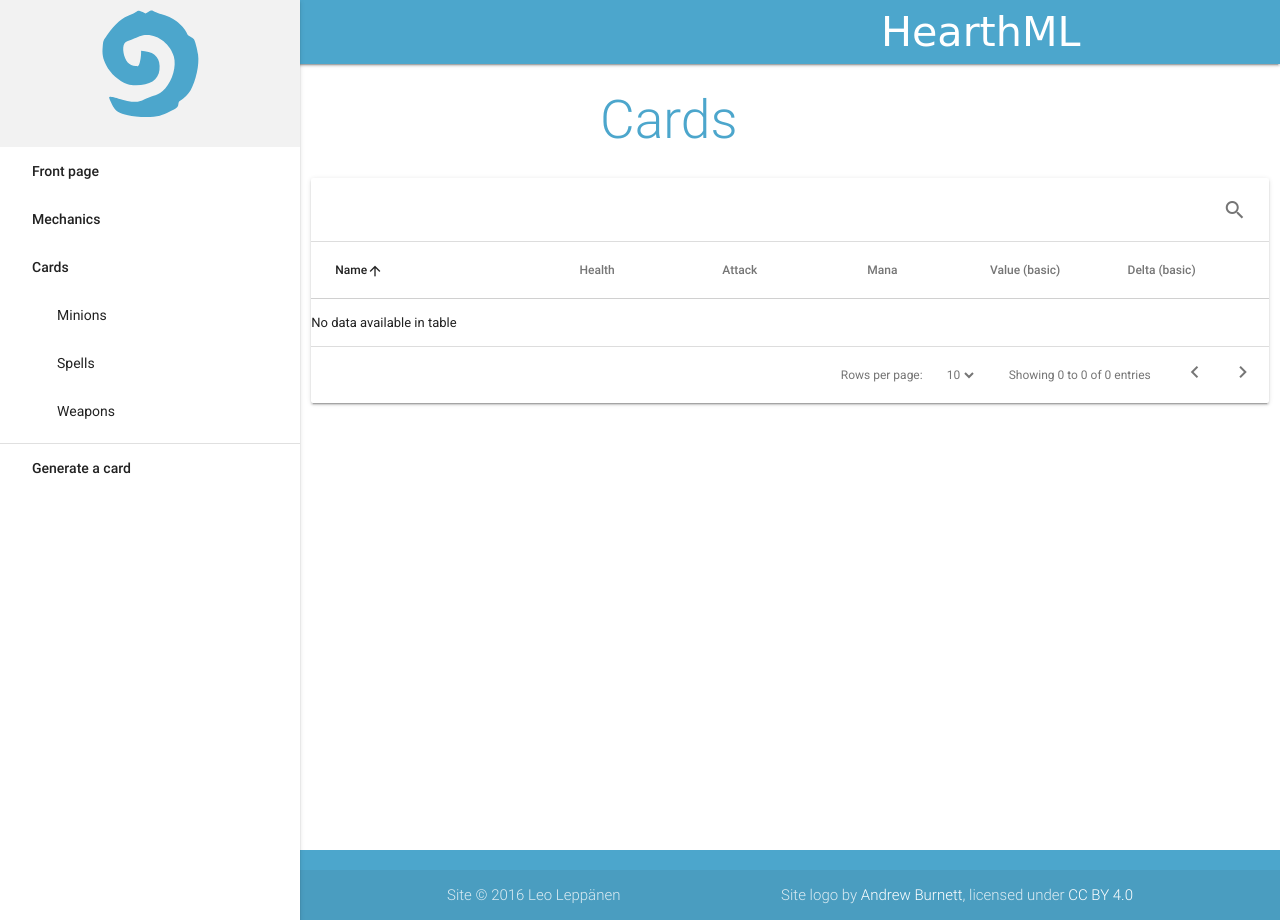
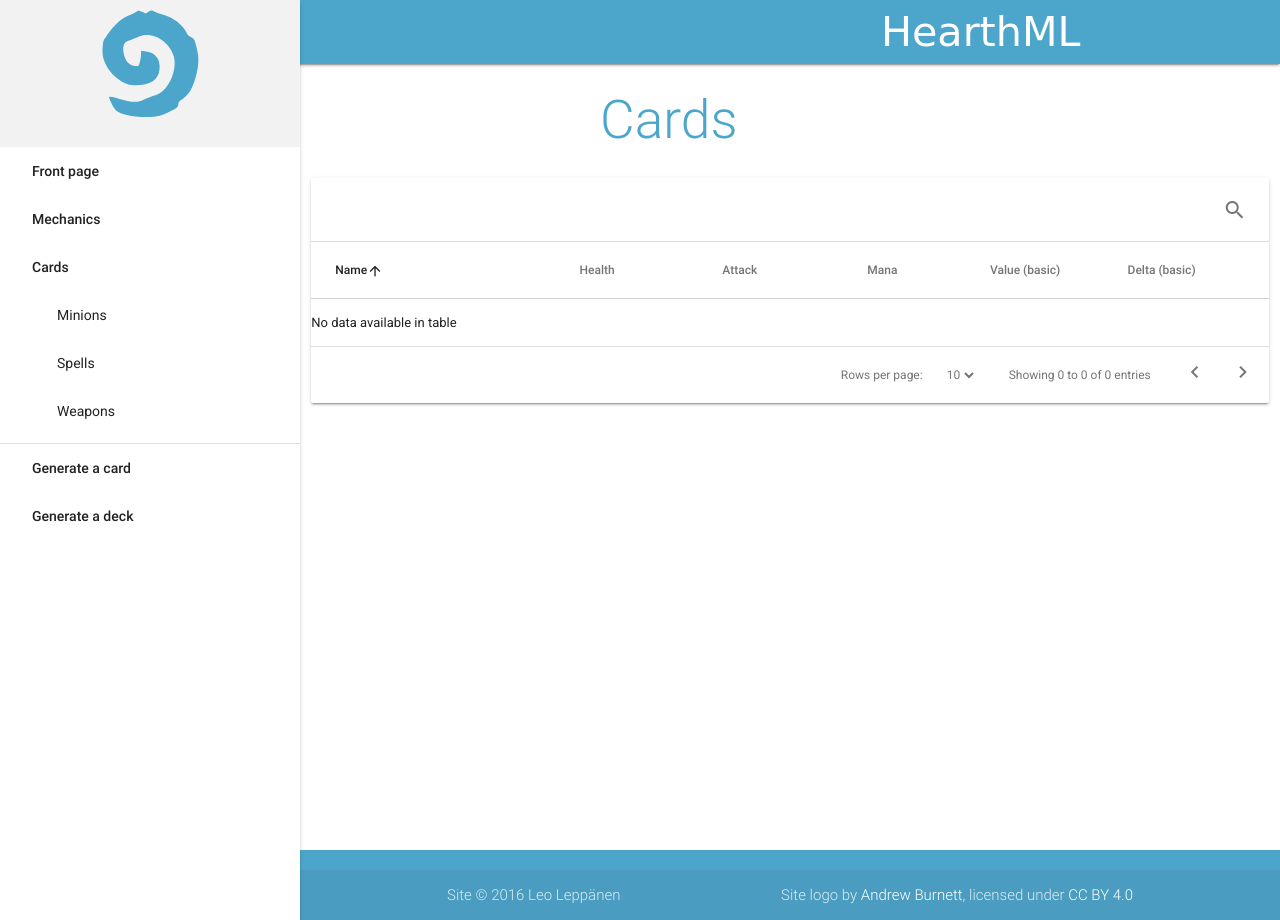
Before and after one commit to ljleppan/cc-mas-project, a Django app: page /cards/ in a window 1280 px wide. Run offline with Django 3.2, Linux system fonts and the light colour scheme; data that the repository does not hold is empty; some libraries are stand-ins or nearby versions; some web fonts are replaced.

Commit message:
Link to deck generator in main menu

```diff
--- a/app/cards/templates/base.html
+++ b/app/cards/templates/base.html
@@ -34,6 +34,7 @@
       </li>
       <li><div class="divider"></div></li>
       <li><a href="{% url 'create_random_card' %}">Generate a card</a></li>
+      <li><a href="{% url 'create_random_deck' %}">Generate a deck</a></li>
     </ul>
 
     <nav class="blue">
```
